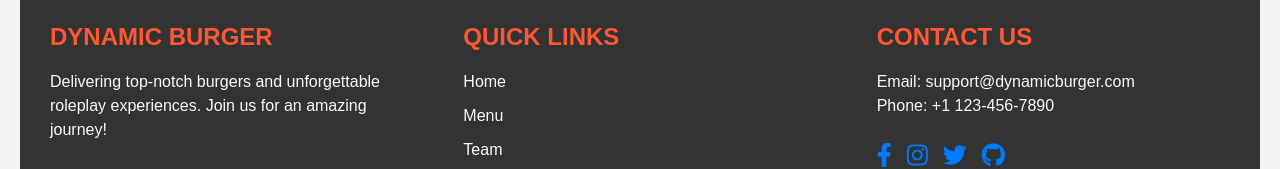
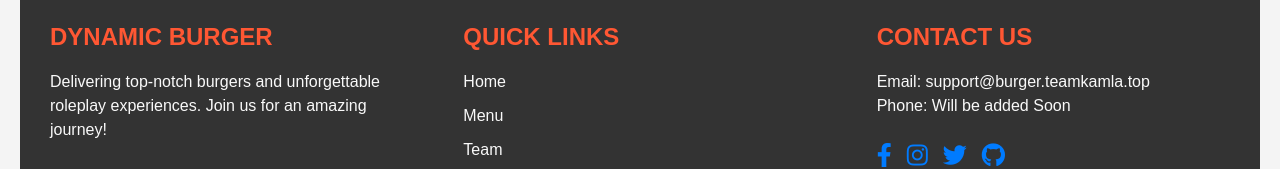
Before and after one commit to Kamla-Official/BS-Website, a React (Vite) app: page /contact in a window 1280 px wide. Shown: the part 1006-1175 px from the top of the page. Built offline with nearby package versions, Linux system fonts and the light colour scheme; the HTML template or start-up script is replaced by a standard one.

Commit message:
update Footer.jsx

```diff
--- a/src/components/Footer/Footer.jsx
+++ b/src/components/Footer/Footer.jsx
@@ -22,8 +22,8 @@ const Footer = () => {
         </div>
         <div className="footer-section contact">
           <h3>Contact Us</h3>
-          <p>Email: support@dynamicburger.com</p>
-          <p>Phone: +1 123-456-7890</p>
+          <p>Email: support@burger.teamkamla.top</p>
+          <p>Phone: Will be added Soon</p>
           <div className="social-icons">
             <a href="https://facebook.com" target="_blank" rel="noopener noreferrer" className="social-icon">
               <i className="fab fa-facebook-f"></i>
```
